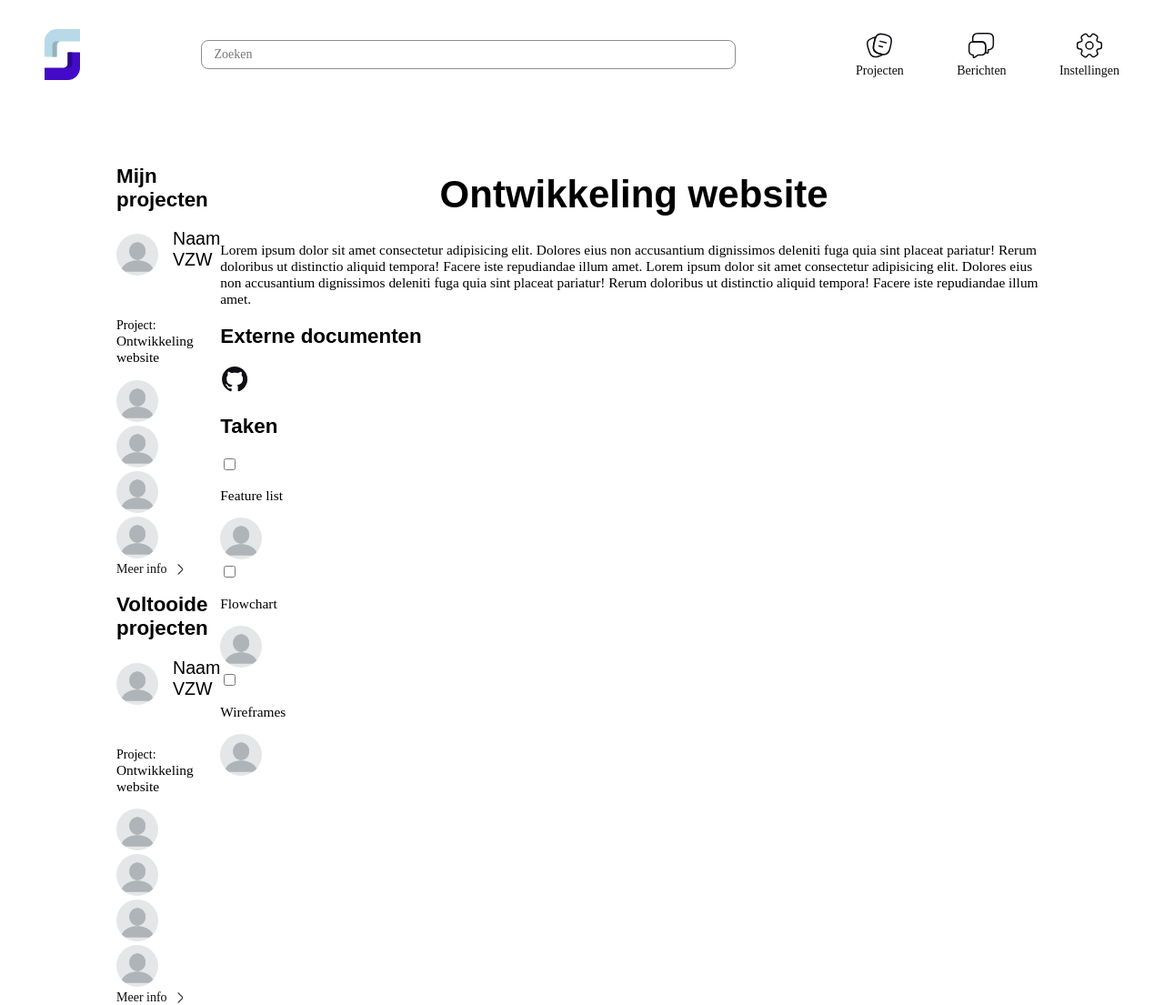
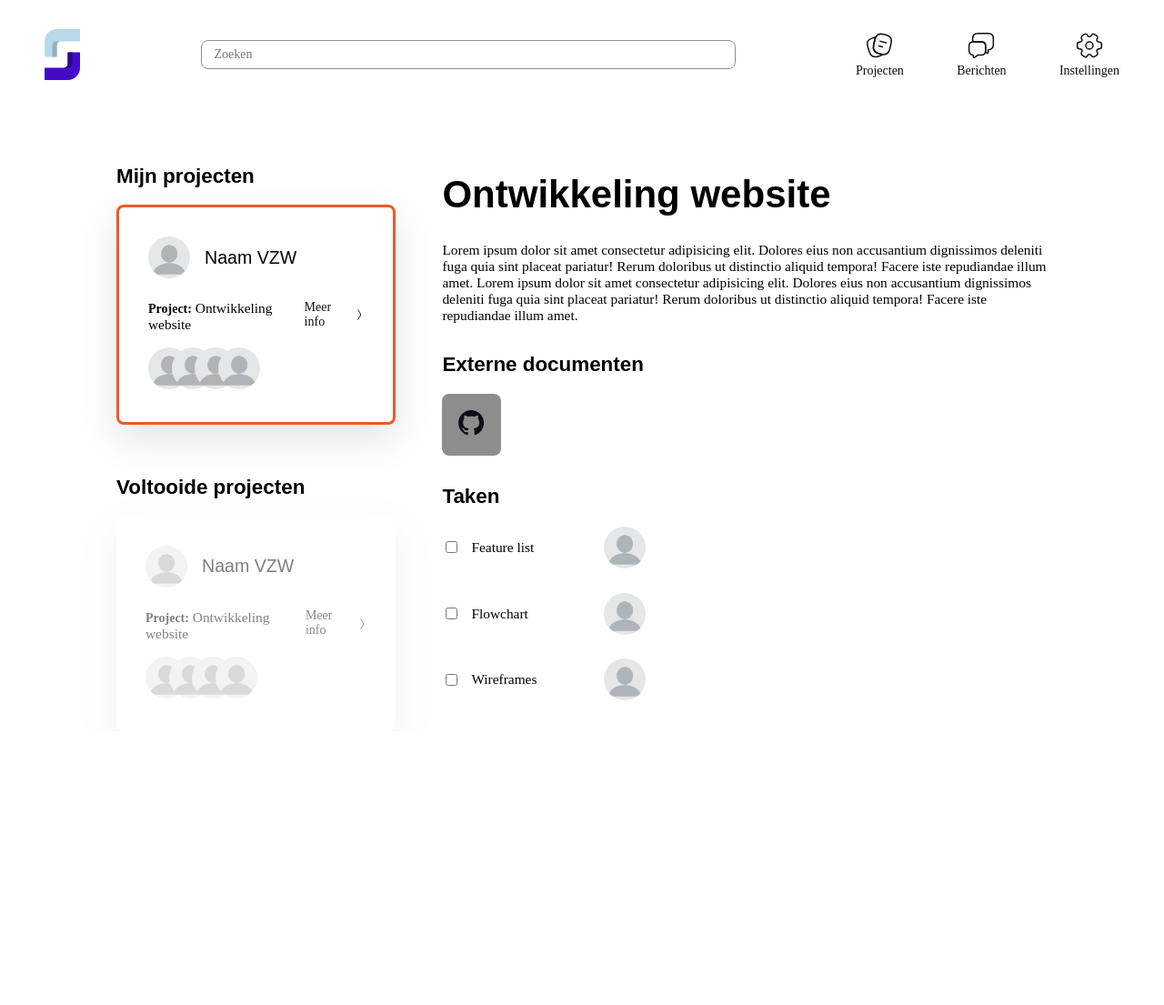
Before and after one commit to ellendeveth/SLAM, a PHP site: page /myprojects.php in a window 1280 px wide. Shown: the whole page at 91% size. After the commit the page ends 770 px from the top, so only its background shows below. Run offline with PHP 8.4, Linux system fonts and the light colour scheme; some web fonts are replaced.

Commit message:
style: general styling for all the pages

```diff
--- a/style/style.css
+++ b/style/style.css
@@ -30,7 +30,7 @@ variables
     --primary: #430BC8;
     --secondary: #B7D9E8;
     --accent: #EB5B29;
-    --neutral: #F1E7D2;
+    --neutral: #fffcf5;
     --offblack: #0E0E14;
     --offwhite: #FAF6EE;
     --white: #ffffff;
@@ -102,6 +102,7 @@ variables
 
 body {
     margin: 0;
+    /* background-color: var(--neutral); */
 }
 
 * {
@@ -343,7 +344,7 @@ p {
     padding: calc(32px - 0.83em) 32px;
     border: none;
     border-radius: 12px;
-    filter: drop-shadow(8px 8px 6px #34343415);
+    box-shadow: 0px 16px 40px rgba(75, 75, 75, 0.15);
 }
 
 .filter__container {
@@ -373,6 +374,11 @@ p {
 }
 
 .btn--extra:hover {
+    color: var(--offblack);
+}
+
+.project__title {
+    text-decoration: none;
     color: var(--offblack);
 }
 
@@ -415,10 +421,10 @@ p {
 .project__box__item {
     background-color: var(--white);
     padding: 1.5em;
-    width: 1000px;
+    width: 100%;
     border: none;
     border-radius: 12px;
-    filter: drop-shadow(8px 8px 6px #34343415);
+    box-shadow: 0px 16px 40px rgba(75, 75, 75, 0.15);
     display: flex;
     flex-direction: row;
     justify-content: space-between;
@@ -434,9 +440,10 @@ p {
 
 .tags__tag {
     padding: 0.3em 2em;
-    background-color: var(--secondary);
+    background-color: var(--primary);
     border-radius: 6px;
     margin: 0 0.3em;
+    color: var(--offwhite);
 }
 
 .project__info {
@@ -447,18 +454,31 @@ p {
 .project__info__link {
     text-decoration: none;
     color: var(--offblack);
-    padding-right: 6px;
+    border-bottom: 1px solid transparent;
+    transition: all .2s;
+}
+
+.project__info__link:hover {
+    border-color: var(--accent);
 }
 
 .project__info__img {
     width: 16px;
     height: 16px;
-
+    padding-left: 6px;
 }
 
 /*
     chat page
 */
+.messages__chat__info a {
+    margin-top: 4px;
+}
+
+.messages__chat__info h2 {
+    margin-left: 12px;
+}
+
 .container--messages {
     display: grid;
     grid-template-columns: 25vw 1fr;
@@ -544,6 +564,191 @@ p {
 }
 
 /*
+    individual project
+*/
+.return__btn {
+    text-decoration: none;
+    display: flex;
+    align-items: center;
+    margin-bottom: 3em;
+    color: var(--offblack);
+}
+
+.return__btn h3 {
+    margin: 0 0 0 12px;
+}
+
+.project__info__expanded {
+    width: 65%;
+}
+
+.project__sidebar {
+    width: 25%;
+}
+
+.about__org {
+    margin-bottom: 32px;
+}
+
+.btn__container {
+    display: flex;
+    margin-top: 4em;
+}
+
+.btn__variant {
+    background-color: transparent;
+    border: 1px solid var(--offblack);
+    color: var(--offblack);
+    margin-right: 2em;
+}
+
+.learning__goals {
+    margin-bottom: 32px;
+    box-shadow: 0px 16px 40px rgba(75, 75, 75, 0.15);
+    padding: 32px;
+    border-radius: 8px;
+}
+
+.learning__goals ul {
+    padding-left: 16px;
+}
+
+.learning__goals ul li {
+    margin-bottom: 12px;
+}
+
+.members {
+    box-shadow: 0px 16px 40px rgba(75, 75, 75, 0.15);
+    padding: 32px;
+    border-radius: 8px;
+}
+
+.members ul {
+    padding-left: 0;
+}
+
+.members ul li {
+    list-style: none;
+    display: flex;
+    align-items: center;
+    margin-bottom: 16px;
+}
+
+.members__img {
+    width: 46px;
+    height: 46px;
+    border-radius: 50%;
+    margin-right: 16px;
+}
+
+/*
+    confirmation page
+*/
+.btn__anchor {
+    line-height: 36px;
+    margin-top: 16px;
+}
+
+.messages__chat__emptystate p {
+    max-width: 360px;
+    text-align: center;
+}
+
+.confirmation__emptystate {
+    margin-top: 16vh;
+}
+
+/*
+    my projects
+*/
+.sidebar__myprojects {
+    width: 30%;
+}
+
+.project__card {
+    display: flex;
+    justify-content: space-between;
+    box-shadow: 0px 16px 40px rgba(75, 75, 75, 0.15);
+    padding: 32px;
+    border-radius: 8px;
+    border: 3px solid var(--accent);
+}
+
+.project__box__profile h3 {
+    margin: 0;
+}
+
+.overlapping__img {
+    margin-right: -24px;
+}
+
+.project__summary span {
+    font-weight: 700;
+}
+
+.project__summary p {
+    margin: 0 0 16px;
+}
+
+.finished__projects {
+    margin-top: 56px;
+}
+
+.project__card__finished {
+    filter: opacity(50%);
+    border: none;
+}
+
+.project__details {
+    width: 65%;
+}
+
+.project__details h1 {
+    text-align: left;
+}
+
+.external__documents {
+    margin-top: 32px;
+}
+
+.external__link {
+    background-color: var(--gray);
+    display: inline-block;
+    padding: 16px;
+    border-radius: 8px;
+}
+
+.external__link p {
+    display: inline;
+}
+
+.tasks {
+    margin-top: 32px;
+}
+
+.tasks {
+    margin-top: 32px;
+}
+
+.task__container {
+    display: flex;
+    align-items: center;
+    justify-content: space-between;
+    width: 30%;
+    margin-bottom: 24px;
+}
+
+.checkbox__task {
+    display: flex;
+    align-items: center;
+}
+
+.checkbox__task p {
+    margin-left: 12px;
+}
+
+
+/*
     media queries
 */
 
```
